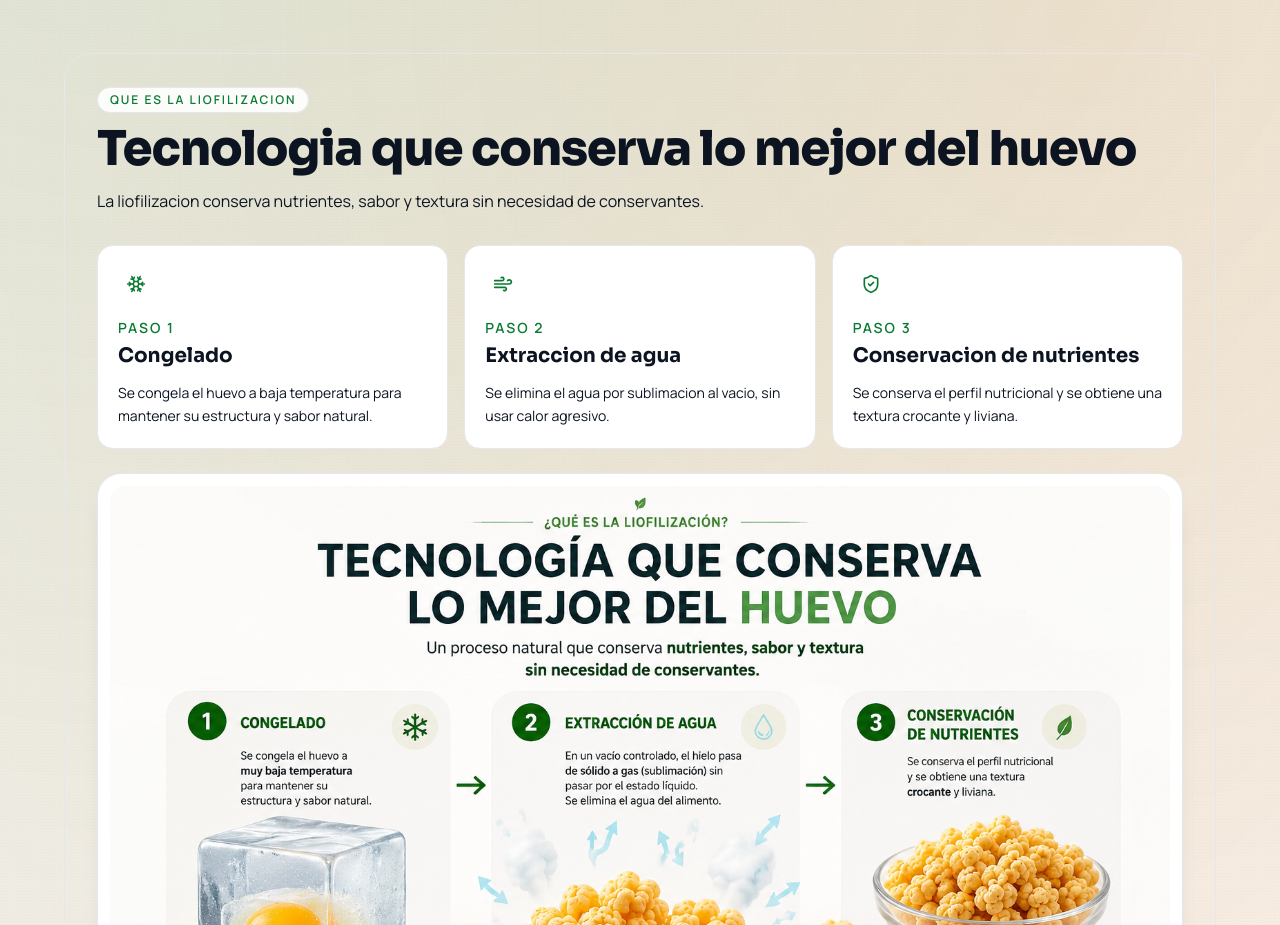
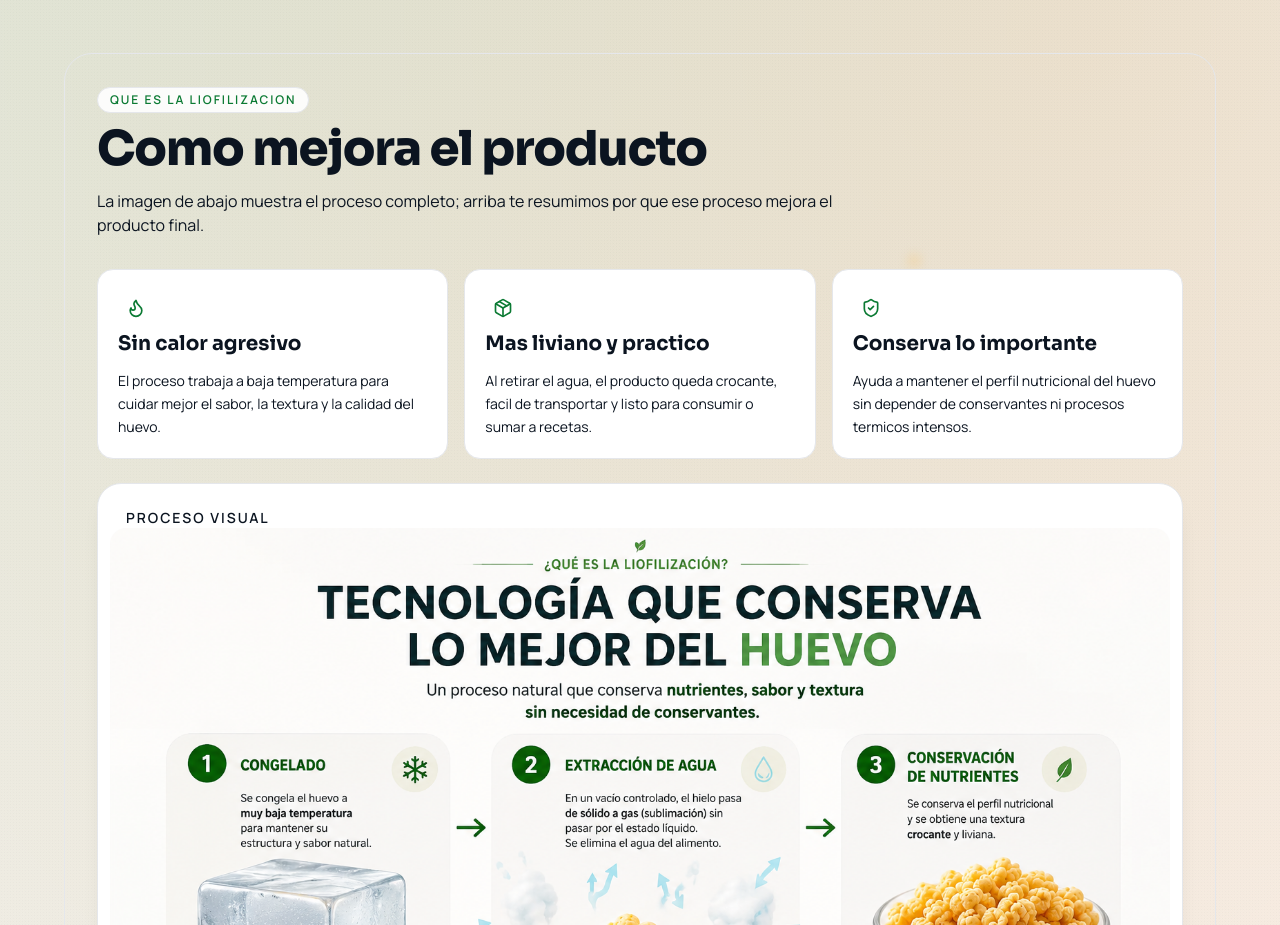
Before and after one commit to yoelcsm/pop-eggs-landing, a Next.js app: page / in a window 1280 px wide. Shown: the part 1120-2045 px from the top of the page. Built offline with nearby package versions, Linux system fonts and the light colour scheme.

Commit message:
Refine freeze-drying section messaging

```diff
--- a/src/components/landing/FreezeDryingSection.tsx
+++ b/src/components/landing/FreezeDryingSection.tsx
@@ -1,9 +1,9 @@
-import { Snowflake, Wind, ShieldCheck } from "lucide-react";
-import { freezeDryingSteps, sectionText } from "@/data/landing-content";
+import { Flame, Package, ShieldCheck } from "lucide-react";
+import { freezeDryingHighlights, sectionText } from "@/data/landing-content";
 import { FadeIn, Section, SectionHeading } from "./ui";
 import { ZoomableImage } from "./ZoomableImage";
 
-const icons = [Snowflake, Wind, ShieldCheck];
+const icons = [Flame, Package, ShieldCheck];
 
 export function FreezeDryingSection() {
   return (
@@ -11,12 +11,12 @@ export function FreezeDryingSection() {
       <div className="rounded-[1.75rem] border border-brand-green/15 bg-brand-ice/70 p-6 sm:p-8">
         <SectionHeading
           eyebrow="Que es la liofilizacion"
-          title="Tecnologia que conserva lo mejor del huevo"
+          title="Como mejora el producto"
           description={sectionText.freezeDryingSummary}
         />
 
         <div className="mt-8 grid gap-4 md:grid-cols-3">
-          {freezeDryingSteps.map((step, index) => {
+          {freezeDryingHighlights.map((step, index) => {
             const Icon = icons[index];
             return (
               <FadeIn key={step.title} delay={0.1 * index}>
@@ -24,9 +24,6 @@ export function FreezeDryingSection() {
                   <div className="inline-flex rounded-xl bg-brand-green/10 p-2 text-brand-green">
                     <Icon size={20} />
                   </div>
-                  <p className="mt-4 text-sm font-semibold uppercase tracking-[0.14em] text-brand-green">
-                    Paso {index + 1}
-                  </p>
                   <h3 className="mt-1 text-xl font-bold text-brand-ink">{step.title}</h3>
                   <p className="mt-3 text-sm leading-relaxed text-brand-ink/70">{step.description}</p>
                 </article>
@@ -37,6 +34,9 @@ export function FreezeDryingSection() {
 
         <FadeIn delay={0.2}>
           <div className="mt-6 rounded-3xl border border-brand-green/15 bg-white p-2 shadow-soft sm:p-3">
+            <p className="px-3 pt-3 text-sm font-semibold uppercase tracking-[0.14em] text-brand-green/80 sm:px-4">
+              Proceso visual
+            </p>
             <ZoomableImage
               src="/images/quees2.png"
               alt="Proceso de liofilizacion Pop-eggs"
--- a/src/data/landing-content.ts
+++ b/src/data/landing-content.ts
@@ -20,21 +20,21 @@ export const benefits = [
   { title: "Snack saludable", icon: Leaf },
 ];
 
-export const freezeDryingSteps = [
+export const freezeDryingHighlights = [
   {
-    title: "Congelado",
+    title: "Sin calor agresivo",
     description:
-      "Se congela el huevo a baja temperatura para mantener su estructura y sabor natural.",
+      "El proceso trabaja a baja temperatura para cuidar mejor el sabor, la textura y la calidad del huevo.",
   },
   {
-    title: "Extraccion de agua",
+    title: "Mas liviano y practico",
     description:
-      "Se elimina el agua por sublimacion al vacio, sin usar calor agresivo.",
+      "Al retirar el agua, el producto queda crocante, facil de transportar y listo para consumir o sumar a recetas.",
   },
   {
-    title: "Conservacion de nutrientes",
+    title: "Conserva lo importante",
     description:
-      "Se conserva el perfil nutricional y se obtiene una textura crocante y liviana.",
+      "Ayuda a mantener el perfil nutricional del huevo sin depender de conservantes ni procesos termicos intensos.",
   },
 ];
 
@@ -97,7 +97,7 @@ export const sectionText = {
   heroTitle: "Snack de huevo liofilizado",
   heroSubtitle: "Crocante, natural y alto en proteina",
   freezeDryingSummary:
-    "La liofilizacion conserva nutrientes, sabor y textura sin necesidad de conservantes.",
+    "La imagen de abajo muestra el proceso completo; arriba te resumimos por que ese proceso mejora el producto final.",
   finalCta: "Proba el snack mas innovador del momento",
 };
 
```
